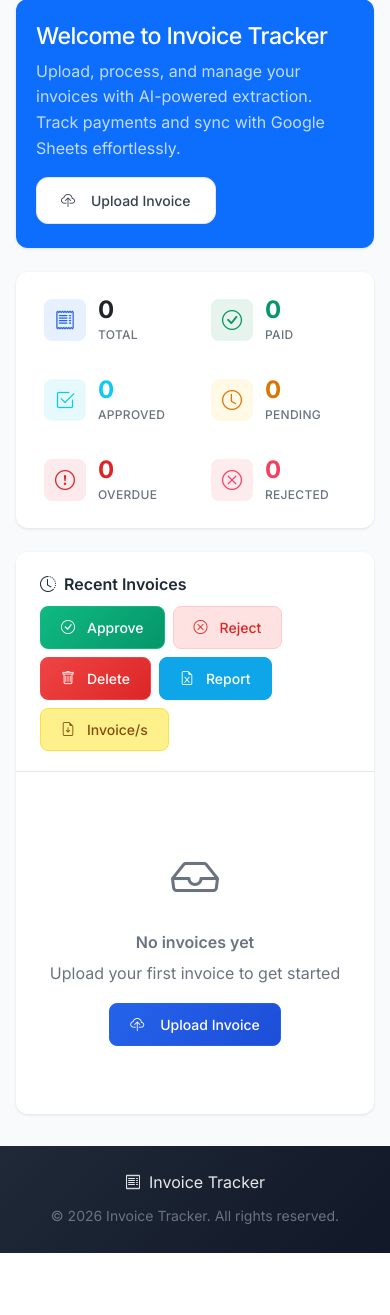
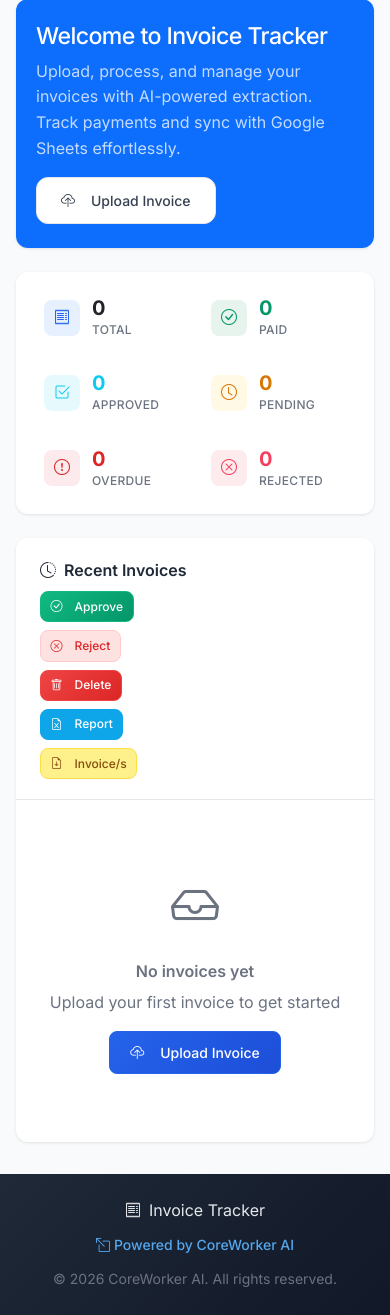
Before and after one commit to robertdaykin84-ops/invoice-payment-tracker, a Flask app: page / in a window 390 px wide. Shown: the part 99-1414 px from the top of the page. Before the commit the page ends 1352 px from the top, so only its background shows below. Run offline with Flask 3, Linux system fonts and the light colour scheme; some libraries are stand-ins or nearby versions.

Commit message:
Implement UI/UX audit fixes (P1-P3)
- Add sanitize filter for #ERROR! values in AI-extracted fields
- Add responsive mobile styles for invoice table (hide less-important columns)
- Add "Powered by CoreWorker AI" branding and back-link in footer
- Update copyright to CoreWorker AI

Co-Authored-By: Claude Opus 4.5 <noreply@anthropic.com>

```diff
--- a/app.py
+++ b/app.py
@@ -63,6 +63,42 @@ DEMO_MODE = os.environ.get('DEMO_MODE', 'true').lower() == 'true'
 def inject_demo_mode():
     """Inject demo_mode flag into all templates"""
     return {'demo_mode': DEMO_MODE}
+
+
+# ========== Custom Jinja2 Filters ==========
+
+def sanitize_error_value(value, default=''):
+    """
+    Filter to sanitize AI extraction error values like #ERROR!, N/A, etc.
+    Returns the default value if the input contains error indicators.
+    """
+    if value is None:
+        return default
+
+    value_str = str(value).strip()
+
+    # List of error indicators that should be replaced
+    error_indicators = [
+        '#ERROR!', '#error!', '#ERROR', '#error',
+        '#N/A', '#n/a', '#NA', '#na',
+        '#VALUE!', '#value!',
+        '#REF!', '#ref!',
+        '#DIV/0!', '#div/0!',
+        '#NULL!', '#null!',
+        '#NAME?', '#name?',
+        'N/A', 'n/a', 'NA', 'na',
+        'undefined', 'null', 'None',
+        'ERROR', 'Error', 'error'
+    ]
+
+    # Check if value matches any error indicator
+    if value_str in error_indicators or value_str.startswith('#'):
+        return default
+
+    return value_str
+
+# Register the filter with Jinja2
+app.jinja_env.filters['sanitize'] = sanitize_error_value
 
 
 # ========== Authentication ==========
--- a/templates/base.html
+++ b/templates/base.html
@@ -217,11 +217,16 @@
     <footer>
         <div class="container">
             <div class="row align-items-center">
-                <div class="col-md-6 text-center text-md-start">
+                <div class="col-md-4 text-center text-md-start">
                     <span><i class="bi bi-receipt me-2"></i>Invoice Tracker</span>
                 </div>
-                <div class="col-md-6 text-center text-md-end mt-2 mt-md-0">
-                    <small class="text-muted">&copy; 2026 Invoice Tracker. All rights reserved.</small>
+                <div class="col-md-4 text-center mt-2 mt-md-0">
+                    <a href="https://coreworker-landing.onrender.com/" class="text-decoration-none" style="color: #54A6ED; font-weight: 500; font-size: 0.875rem;">
+                        <i class="bi bi-box-arrow-up-left me-1"></i>Powered by CoreWorker AI
+                    </a>
+                </div>
+                <div class="col-md-4 text-center text-md-end mt-2 mt-md-0">
+                    <small class="text-muted">&copy; 2026 CoreWorker AI. All rights reserved.</small>
                 </div>
             </div>
         </div>
--- a/templates/index.html
+++ b/templates/index.html
@@ -197,6 +197,88 @@
         font-size: 2rem;
         margin-bottom: 0.5rem;
         display: block;
+    }
+
+    /* Mobile Responsive Table Styles */
+    @media (max-width: 768px) {
+        /* Enable horizontal scroll for table */
+        .table-responsive {
+            overflow-x: auto;
+            -webkit-overflow-scrolling: touch;
+        }
+
+        /* Hide less important columns on mobile */
+        .invoice-table th:nth-child(4),
+        .invoice-table td:nth-child(4),
+        .invoice-table th:nth-child(5),
+        .invoice-table td:nth-child(5) {
+            display: none;
+        }
+
+        /* Make table cells more compact */
+        .invoice-table th,
+        .invoice-table td {
+            padding: 0.5rem 0.4rem;
+            font-size: 0.8125rem;
+            white-space: nowrap;
+        }
+
+        /* Smaller badges */
+        .invoice-table .badge {
+            font-size: 0.7rem;
+            padding: 0.25rem 0.5rem;
+        }
+
+        /* Stack action buttons */
+        .card-header .d-flex.flex-wrap {
+            flex-direction: column;
+            align-items: flex-start !important;
+            gap: 0.5rem !important;
+        }
+
+        .card-header .d-flex.align-items-center.gap-2 {
+            flex-wrap: wrap;
+            justify-content: flex-start;
+        }
+
+        .card-header .btn-sm {
+            font-size: 0.75rem;
+            padding: 0.35rem 0.6rem;
+        }
+
+        /* Adjust stat items for mobile */
+        .stat-value {
+            font-size: 1.25rem;
+        }
+
+        .stat-icon {
+            width: 36px;
+            height: 36px;
+        }
+
+        .stat-icon i {
+            font-size: 1rem;
+        }
+
+        /* Expanded details on mobile */
+        .detail-grid {
+            grid-template-columns: 1fr;
+        }
+    }
+
+    @media (max-width: 576px) {
+        /* Even smaller screens - hide more columns */
+        .invoice-table th:nth-child(6),
+        .invoice-table td:nth-child(6) {
+            display: none;
+        }
+
+        /* Show only essential info */
+        .invoice-table th,
+        .invoice-table td {
+            padding: 0.4rem 0.3rem;
+            font-size: 0.75rem;
+        }
     }
 </style>
 {% endblock %}
```
Also changed, not shown: templates/review.html (+10 -10 lines).
